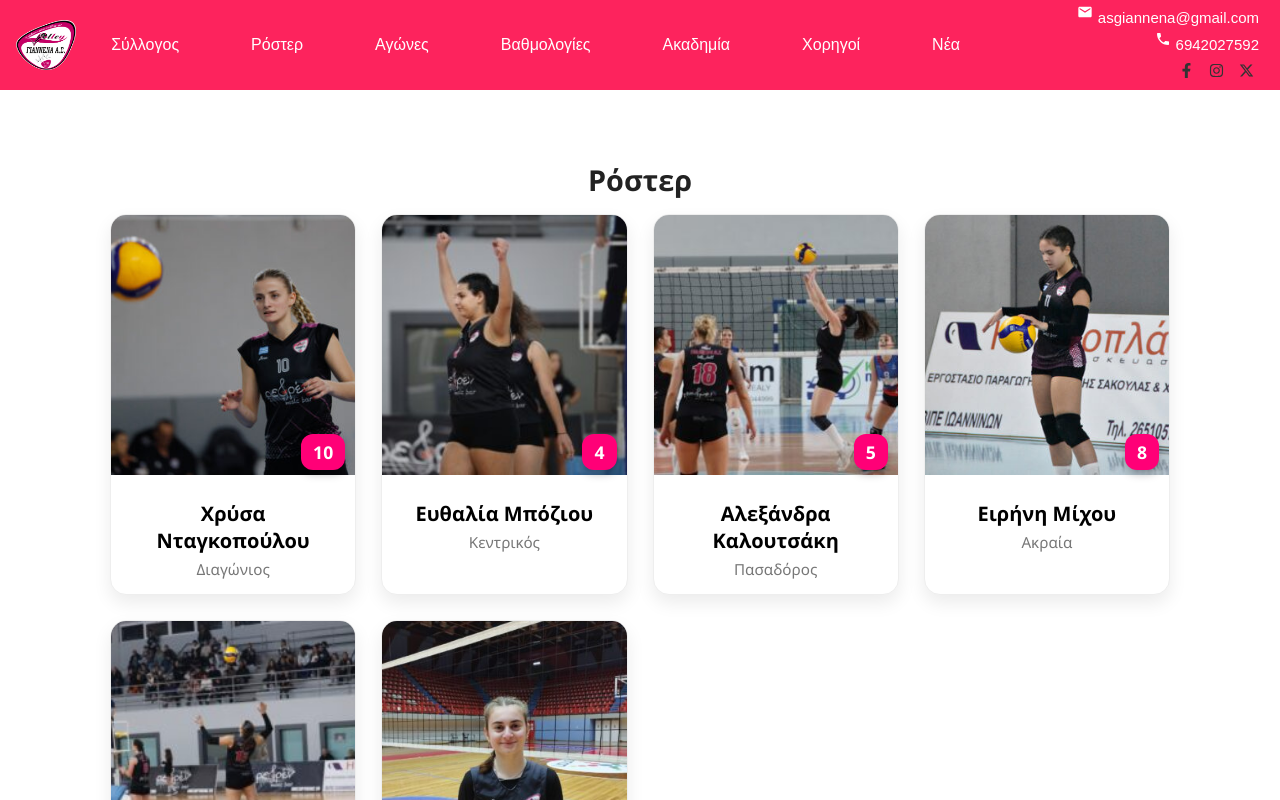
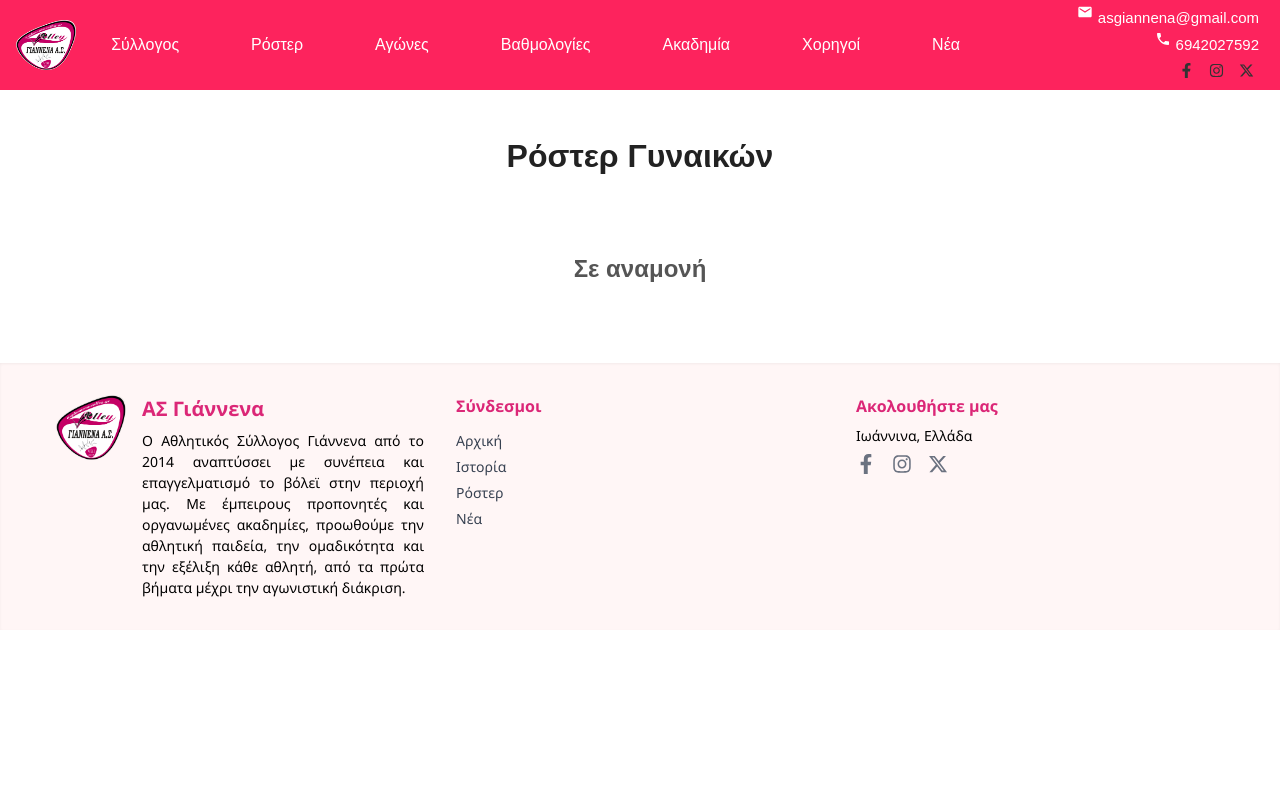
Before and after one commit to alexsk02/AS-Giannena-ReactNext, a Next.js app: page /roster-women in a window 1280 px wide. Shown: the top 800 px of the page. Built offline with nearby package versions, Linux system fonts and the light colour scheme.

Commit message:
Prefetch Fix

```diff
--- a/app/components/Dropdown.jsx
+++ b/app/components/Dropdown.jsx
@@ -40,7 +40,9 @@ function Dropdown({ label, items, onSelect }) {
                 onSelect?.(); // close the sidebar if passed
               }}
             >
-              <Link href={item.path}>{item.label}</Link>
+              <Link href={item.path} prefetch={false}>
+                {item.label}
+              </Link>
             </li>
           ))}
         </ul>
--- a/app/components/Footer.jsx
+++ b/app/components/Footer.jsx
@@ -37,16 +37,24 @@ function Footer() {
           <h4 className="footer-subtitle">Σύνδεσμοι</h4>
           <ul className="footer-links">
             <li>
-              <Link href="/">Αρχική</Link>
+              <Link href="/" prefetch={false}>
+                Αρχική
+              </Link>
             </li>
             <li>
-              <Link href="/history">Ιστορία</Link>
+              <Link href="/history" prefetch={false}>
+                Ιστορία
+              </Link>
             </li>
             <li>
-              <Link href="/roster-women">Ρόστερ</Link>
+              <Link href="/roster-women" prefetch={false}>
+                Ρόστερ
+              </Link>
             </li>
             <li>
-              <Link href="/news">Νέα</Link>
+              <Link href="/news" prefetch={false}>
+                Νέα
+              </Link>
             </li>
           </ul>
         </div>
--- a/app/roster-women/page.jsx
+++ b/app/roster-women/page.jsx
@@ -13,7 +13,32 @@ function Team() {
         content="ΑΣ Γιάννενα, Ρόστερ, Ομάδα, Γυναίκες, Βόλεϊ"
       />
 
-      <Roster />
+      {/*<Roster />*/}
+
+      <h1
+        style={{
+          textAlign: "center",
+          fontSize: "2rem",
+          fontWeight: "bold",
+          marginTop: "3rem",
+          marginBottom: "2rem",
+          color: "#222",
+        }}
+      >
+        Ρόστερ Γυναικών
+      </h1>
+      <p
+        style={{
+          textAlign: "center",
+          fontSize: "1.5rem",
+          fontWeight: "bold",
+          color: "#555",
+          marginTop: "5rem",
+          marginBottom: "5rem",
+        }}
+      >
+        Σε αναμονή
+      </p>
     </>
   );
 }
```
Also changed, not shown: app/page.jsx (+18 -7 lines).
